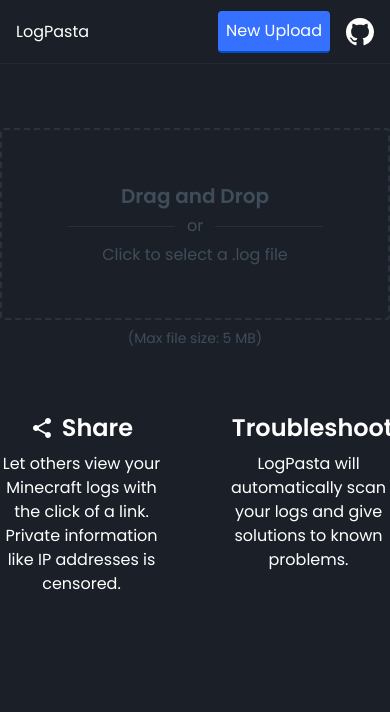
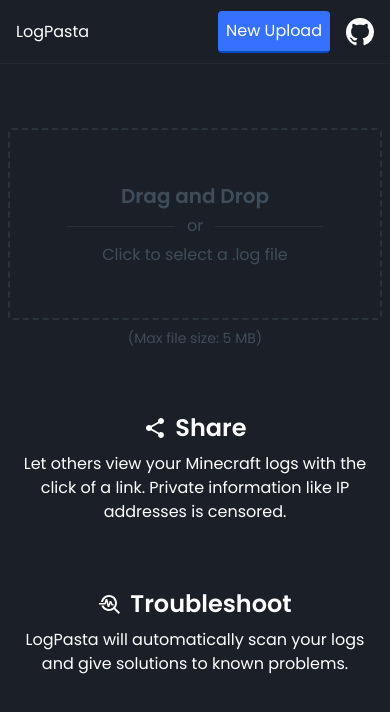
Before and after one commit to AppleFlavored/logpasta, a Next.js app: page / in a window 390 px wide. Shown: the top 712 px of the page. Built offline with nearby package versions, Linux system fonts and the light colour scheme.

Commit message:
Add padding for mobile devices

```diff
--- a/src/app/page.tsx
+++ b/src/app/page.tsx
@@ -1,14 +1,14 @@
 import UploadContainer from '@/components/UploadContainer';
-import { MdShare, MdTroubleshoot, MdLock } from 'react-icons/md';
+import { MdShare, MdTroubleshoot } from 'react-icons/md';
 
 export default function Home() {
     return (
         <>
-            <div className="container mx-auto max-w-3xl mt-16">
+            <div className="container mx-auto px-2 sm:p-0 max-w-3xl mt-16">
                 <UploadContainer />
                 <p className="text-center text-[#3f4d5a] text-sm mt-2">(Max file size: 5 MB)</p>
             </div>
-            <div className="container mx-auto grid grid-cols-2 gap-16 max-w-4xl mt-16">
+            <div className="container mx-auto px-2 sm:p-0 grid grid-rows-2 sm:grid-cols-2 gap-16 max-w-4xl mt-16">
                 <div className="text-center">
                     <h1 className="font-bold text-2xl flex items-center justify-center gap-x-2 mb-2"><MdShare />Share</h1>
                     <p>Let others view your Minecraft logs with the click of a link. Private information like IP addresses is censored.</p>
```
